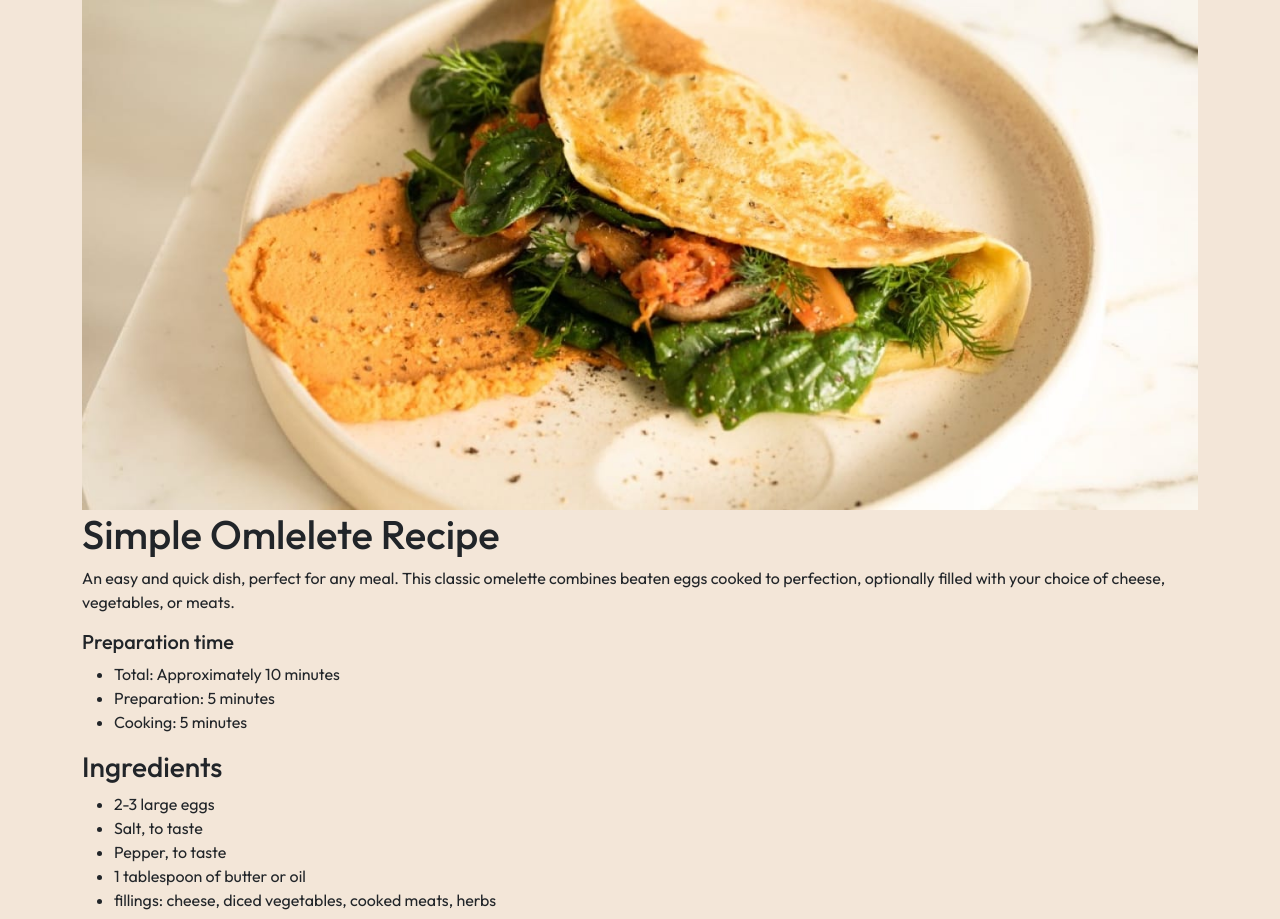
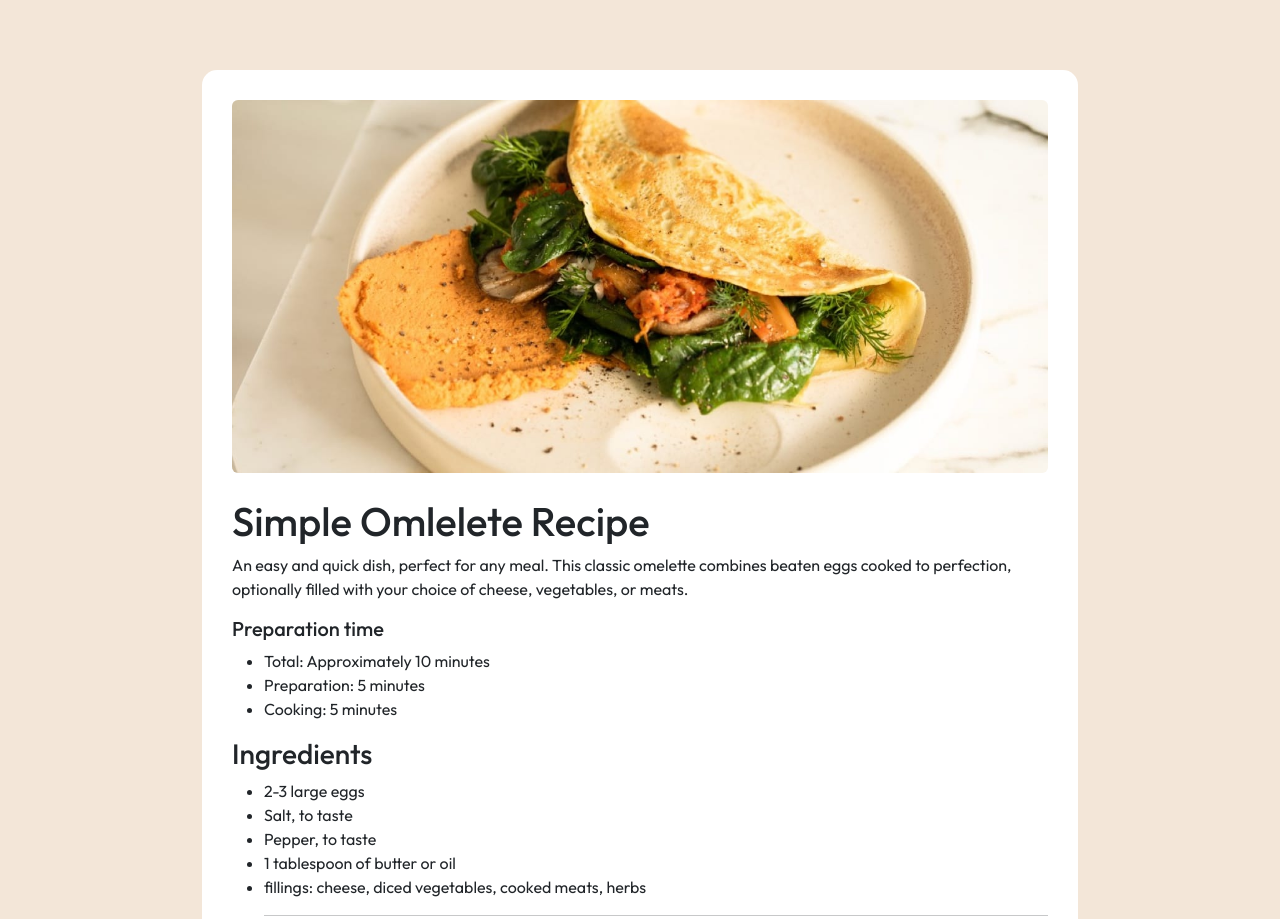
Before and after one commit to Hlm19966/recipe-page-main, a plain HTML site: page index.html in a window 1280 px wide. Shown: the top 919 px of the page. Drawn offline with nearby package versions, Linux system fonts and the light colour scheme.

Commit message:
added some css

```diff
--- a/index.html
+++ b/index.html
@@ -16,8 +16,9 @@
 </head>
 <body>
   <div class="container">
+    <div class="hero">
   <header>
-  <img src="image-omelette.jpeg" title="omelet-pic" class="img-fluid" />
+  <img src="image-omelette.jpeg" title="omelet-pic" class="img-fluid rounded mb-4" />
   <h1>Simple Omlelete Recipe</h1>
   <p>An easy and quick dish, perfect for any meal. This classic omelette combines beaten eggs cooked to perfection, optionally filled with your choice of cheese, vegetables, or meats.</p>
   <div class="">
@@ -76,5 +77,6 @@
 </div>
 </footer>
 </div>
+</div>
 </body>
 </html>
--- a/style.css
+++ b/style.css
@@ -1,22 +1,24 @@
-
-
-
-
-
-
-
-
+:root {
+    --default-font-familiy: "Outfit", sans-serif;
+    --second-font-family:  "Young Serif", serif;;
+}
 body{
     font-family: "Outfit", sans-serif;
     background-color: hsl(30, 54%, 90%);
+    display: flex;
+    justify-content: center;
+    align-items: center;
+    padding: 70px 0;
+}
+
+.container {
+    max-width: 900px;
 }
 
 
 
-
-
-
-h1 {
-    background-color:
-    font-family: "Young Serif", serif;
+.hero {
+    background-color: hsl(0, 0%, 100%);
+    padding: 30px;
+    border-radius: 15px;
 }
```
